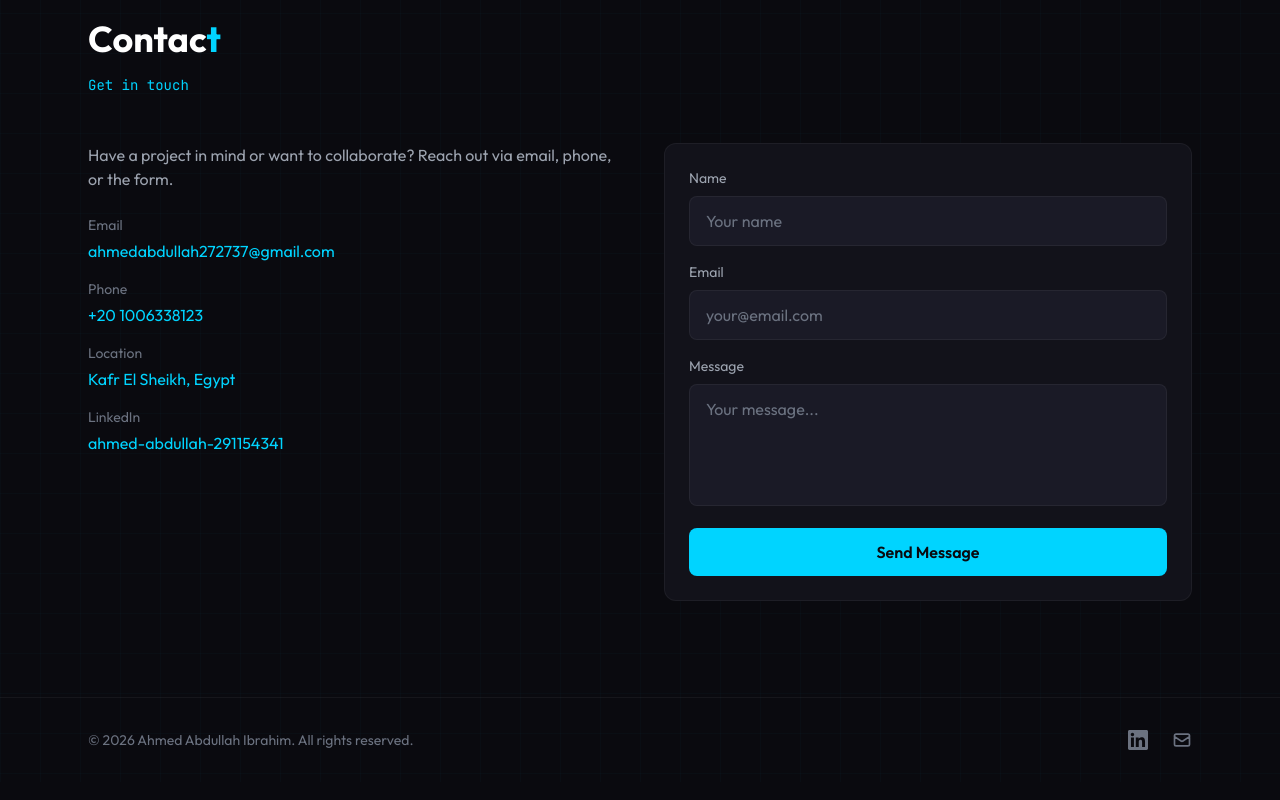
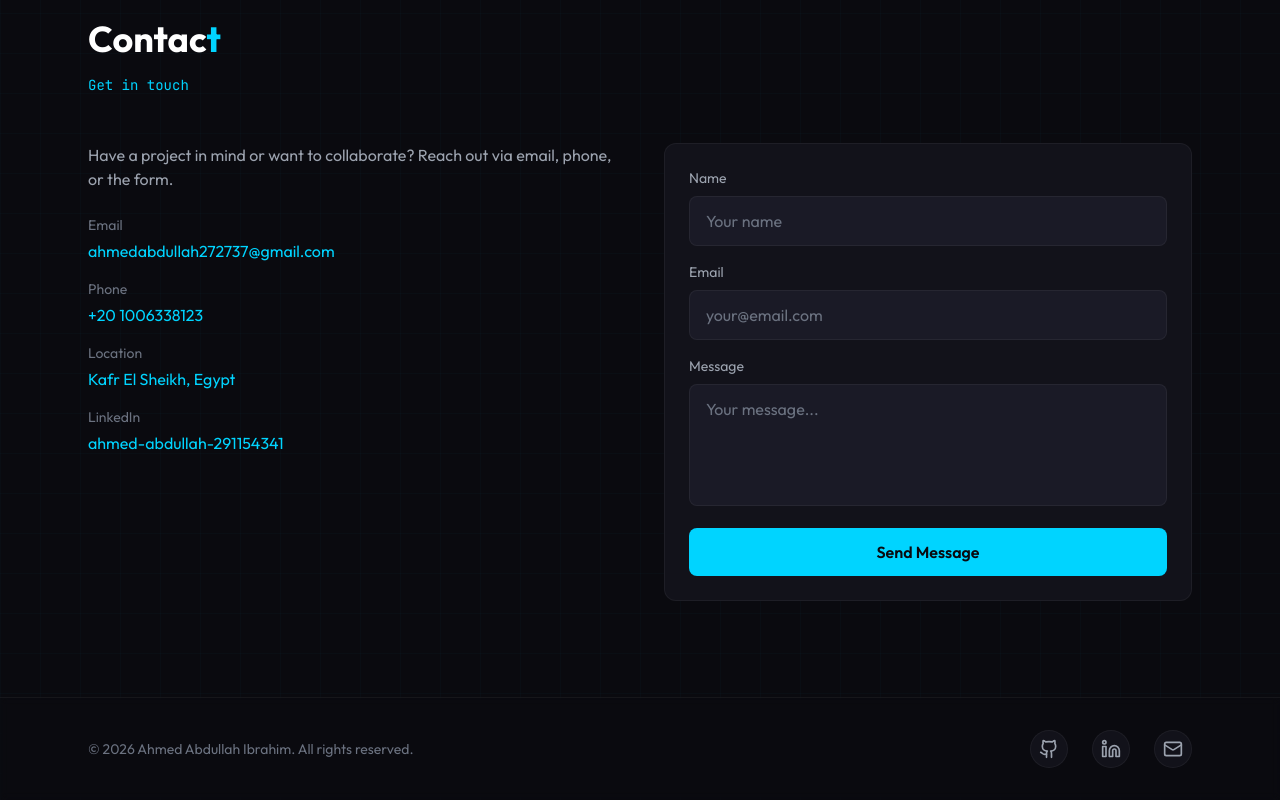
Before and after one commit to a7medabdullah7/portfolio, a Next.js app: page / in a window 1280 px wide. Shown: the part 4027-4827 px from the top of the page. Built offline with nearby package versions, Linux system fonts and the light colour scheme.

Commit message:
Update Footer.tsx
upload file

```diff
--- a/components/Footer.tsx
+++ b/components/Footer.tsx
@@ -1,58 +1,60 @@
 "use client";
 
 import { motion } from "framer-motion";
+import { Github, Linkedin, Mail } from "lucide-react";
 
 export default function Footer() {
   const year = new Date().getFullYear();
 
   return (
-    <footer className="py-8 border-t border-white/5">
+    <footer className="py-8 border-t border-white/5 bg-dark-900/40 backdrop-blur-sm">
       <div className="max-w-6xl mx-auto px-6 flex flex-col sm:flex-row items-center justify-between gap-4">
+
         <motion.p
           initial={{ opacity: 0 }}
           whileInView={{ opacity: 1 }}
           viewport={{ once: true }}
-          className="text-gray-500 text-sm"
+          className="text-gray-500 text-sm text-center sm:text-left"
         >
           © {year} Ahmed Abdullah Ibrahim. All rights reserved.
         </motion.p>
-        <div className="flex items-center gap-6">
+
+        <motion.div
+          initial={{ opacity: 0, y: 10 }}
+          whileInView={{ opacity: 1, y: 0 }}
+          viewport={{ once: true }}
+          transition={{ duration: 0.4 }}
+          className="flex items-center gap-6"
+        >
+          {/* GitHub */}
           <a
-            href="https://www.linkedin.com/in/ahmed-abdullah-291154341"
+            href="https://github.com/a7medabdullah7"
             target="_blank"
             rel="noopener noreferrer"
-            className="text-gray-500 hover:text-accent-cyan transition-colors"
-            aria-label="LinkedIn"
+            className="group p-2 rounded-full bg-dark-800 border border-white/5 hover:border-accent-cyan/50 transition-all duration-300 hover:scale-110"
           >
-            <svg
-              className="w-5 h-5"
-              fill="currentColor"
-              viewBox="0 0 24 24"
-              aria-hidden="true"
-            >
-              <path d="M20.447 20.452h-3.554v-5.569c0-1.328-.027-3.037-1.852-3.037-1.853 0-2.136 1.445-2.136 2.939v5.667H9.351V9h3.414v1.561h.046c.477-.9 1.637-1.85 3.37-1.85 3.601 0 4.267 2.37 4.267 5.455v6.286zM5.337 7.433c-1.144 0-2.063-.926-2.063-2.065 0-1.138.92-2.063 2.063-2.063 1.14 0 2.064.925 2.064 2.063 0 1.139-.925 2.065-2.064 2.065zm1.782 13.019H3.555V9h3.564v11.452zM22.225 0H1.771C.792 0 0 .774 0 1.729v20.542C0 23.227.792 24 1.771 24h20.451C23.2 24 24 23.227 24 22.271V1.729C24 .774 23.2 0 22.222 0h.003z" />
-            </svg>
+            <Github className="w-5 h-5 text-gray-400 group-hover:text-accent-cyan transition-colors" />
           </a>
+
+          {/* LinkedIn */}
+          <a
+            href="https://www.linkedin.com/in/ahmed-abdullah-291154341/"
+            target="_blank"
+            rel="noopener noreferrer"
+            className="group p-2 rounded-full bg-dark-800 border border-white/5 hover:border-accent-cyan/50 transition-all duration-300 hover:scale-110"
+          >
+            <Linkedin className="w-5 h-5 text-gray-400 group-hover:text-accent-cyan transition-colors" />
+          </a>
+
+          {/* Email */}
           <a
             href="mailto:ahmedabdullah272737@gmail.com"
-            className="text-gray-500 hover:text-accent-cyan transition-colors"
-            aria-label="Email"
+            className="group p-2 rounded-full bg-dark-800 border border-white/5 hover:border-accent-cyan/50 transition-all duration-300 hover:scale-110"
           >
-            <svg
-              className="w-5 h-5"
-              fill="none"
-              stroke="currentColor"
-              viewBox="0 0 24 24"
-            >
-              <path
-                strokeLinecap="round"
-                strokeLinejoin="round"
-                strokeWidth={2}
-                d="M3 8l7.89 5.26a2 2 0 002.22 0L21 8M5 19h14a2 2 0 002-2V7a2 2 0 00-2-2H5a2 2 0 00-2 2v10a2 2 0 002 2z"
-              />
-            </svg>
+            <Mail className="w-5 h-5 text-gray-400 group-hover:text-accent-cyan transition-colors" />
           </a>
-        </div>
+
+        </motion.div>
       </div>
     </footer>
   );
```
